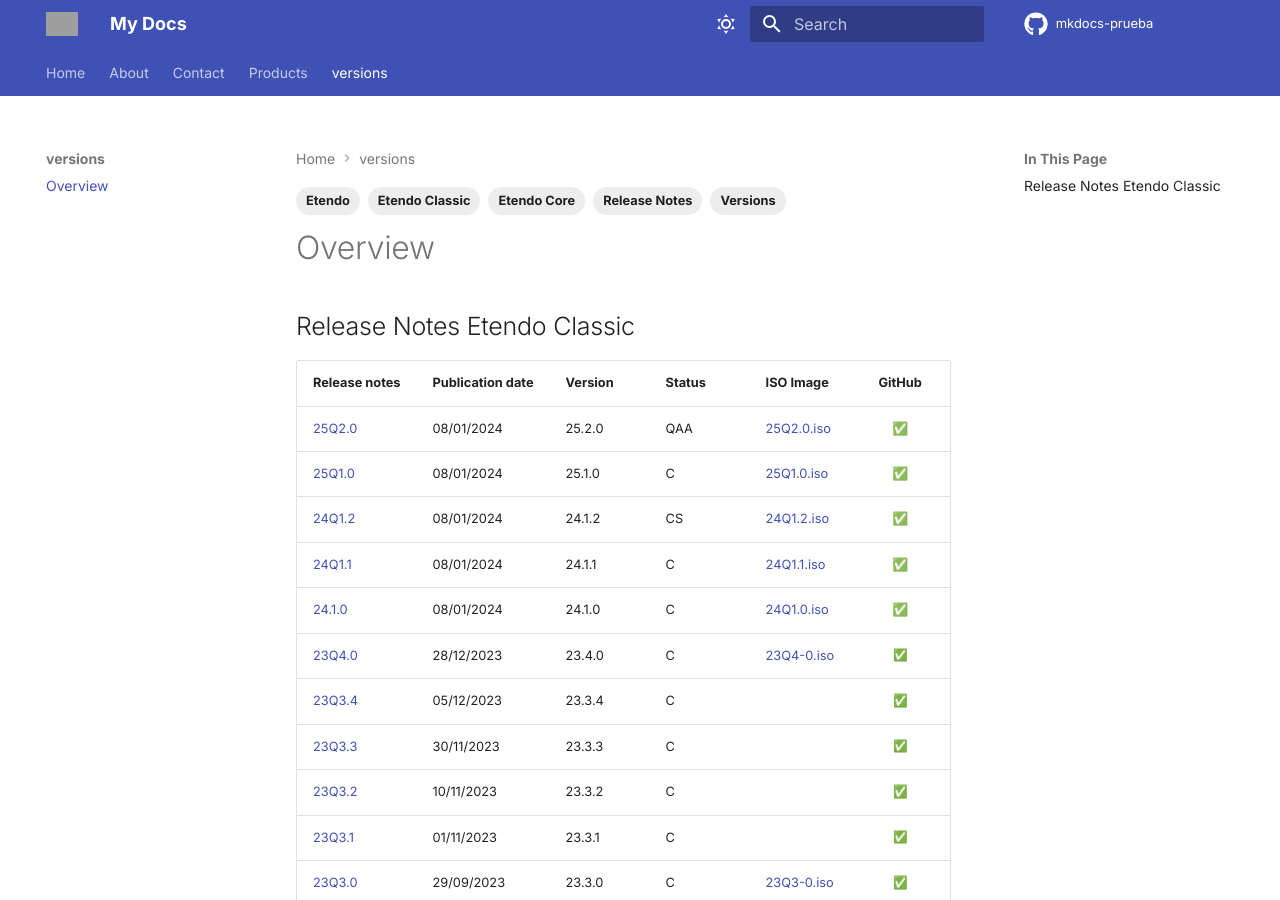
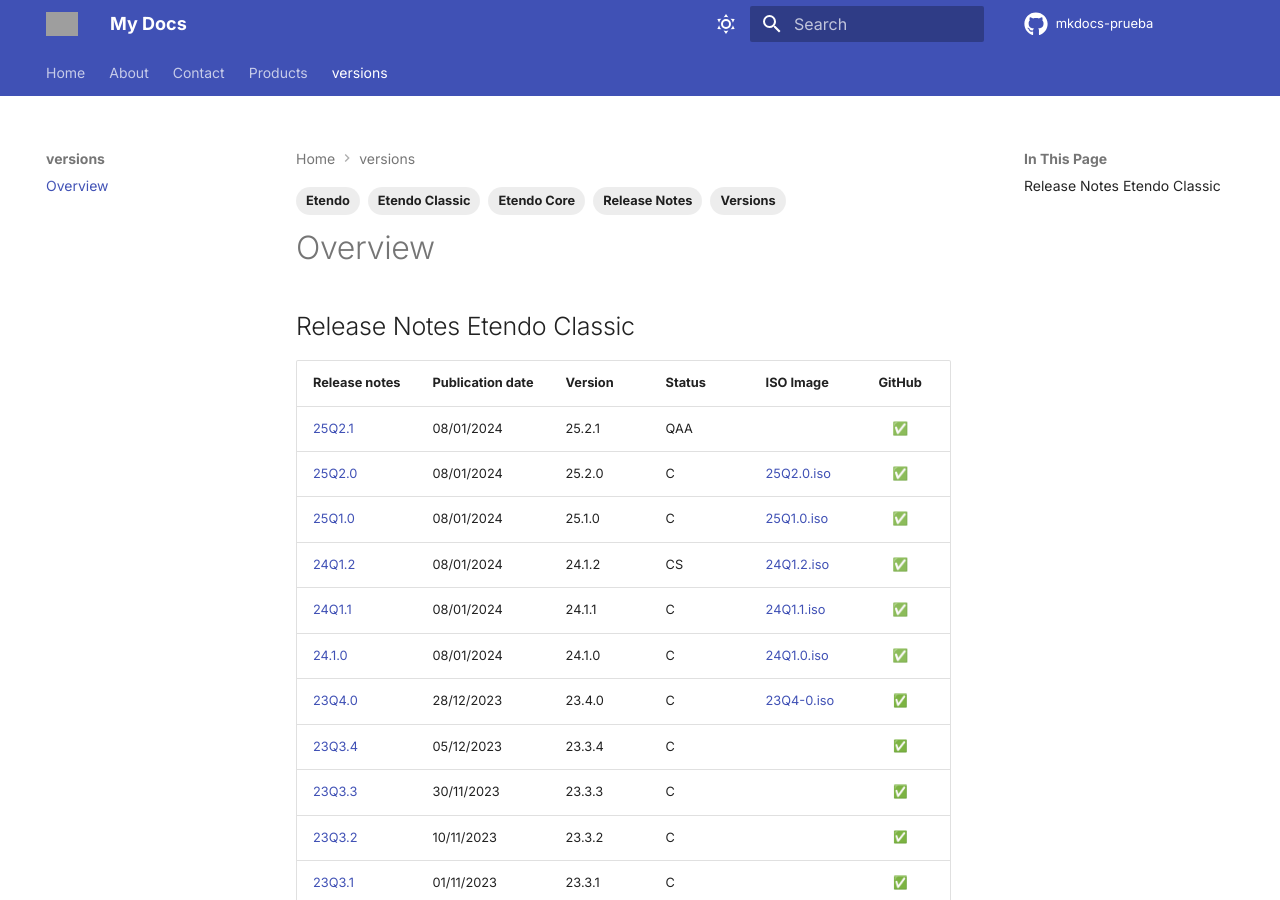
Before and after one commit to facumoyanosmf/mkdocs-prueba, an MkDocs documentation site: the page built from docs/versions/overview.md, in a window 1280 px wide and 900 px high. Built offline with MkDocs 1.6.1 and Material for MkDocs 9.7.7, drawn with Linux system fonts in a browser that asks for light colours; emoji names are drawn with the system emoji font; comment, search, counter and statistics services are not loaded; the version menu is left out; grey boxes are pictures that could not be loaded.

Commit message:
Publish new plugin version: 25.2.1 📄

```diff
--- a/docs/versions/overview.md
+++ b/docs/versions/overview.md
@@ -12,7 +12,8 @@
 
 | Release notes | Publication date | Version | Status | ISO Image | GitHub |
 | ---           | ---              | ---     | ---    | ---       | :---:  |
-| [25Q2.0](https://github.com/facumoyanosmf/mkdocs-prueba/releases/tag/pubished){target="_blank"} | 08/01/2024 | 25.2.0 | QAA | [25Q2.0.iso](https://etendo-appliances.s3.eu-west-1.amazonaws.com/etendo/iso/etendo-25.2.0.iso){target="_blank"} | ✅ |
+| [25Q2.1](https://github.com/facumoyanosmf/mkdocs-prueba/releases/tag/pubished){target="_blank"} | 08/01/2024 | 25.2.1 | QAA |  | ✅ |
+| [25Q2.0](https://github.com/facumoyanosmf/mkdocs-prueba/releases/tag/pubished){target="_blank"} | 08/01/2024 | 25.2.0 | C | [25Q2.0.iso](https://etendo-appliances.s3.eu-west-1.amazonaws.com/etendo/iso/etendo-25.2.0.iso){target="_blank"} | ✅ |
 | [25Q1.0](https://github.com/facumoyanosmf/mkdocs-prueba/releases/tag/pubished){target="_blank"} | 08/01/2024 | 25.1.0 | C | [25Q1.0.iso](https://etendo-appliances.s3.eu-west-1.amazonaws.com/etendo/iso/etendo-25.1.0.iso){target="_blank"} | ✅ |
 | [24Q1.2](https://github.com/facumoyanosmf/mkdocs-prueba/releases/tag/pubished){target="_blank"} | 08/01/2024 | 24.1.2 | CS | [24Q1.2.iso](https://etendo-appliances.s3.eu-west-1.amazonaws.com/etendo/iso/etendo-24.1.2.iso){target="_blank"} | ✅ |
 | [24Q1.1](https://github.com/facumoyanosmf/mkdocs-prueba/releases/tag/pubished){target="_blank"} | 08/01/2024 | 24.1.1 | C | [24Q1.1.iso](https://etendo-appliances.s3.eu-west-1.amazonaws.com/etendo/iso/etendo-24.1.1.iso){target="_blank"} | ✅ |
```
